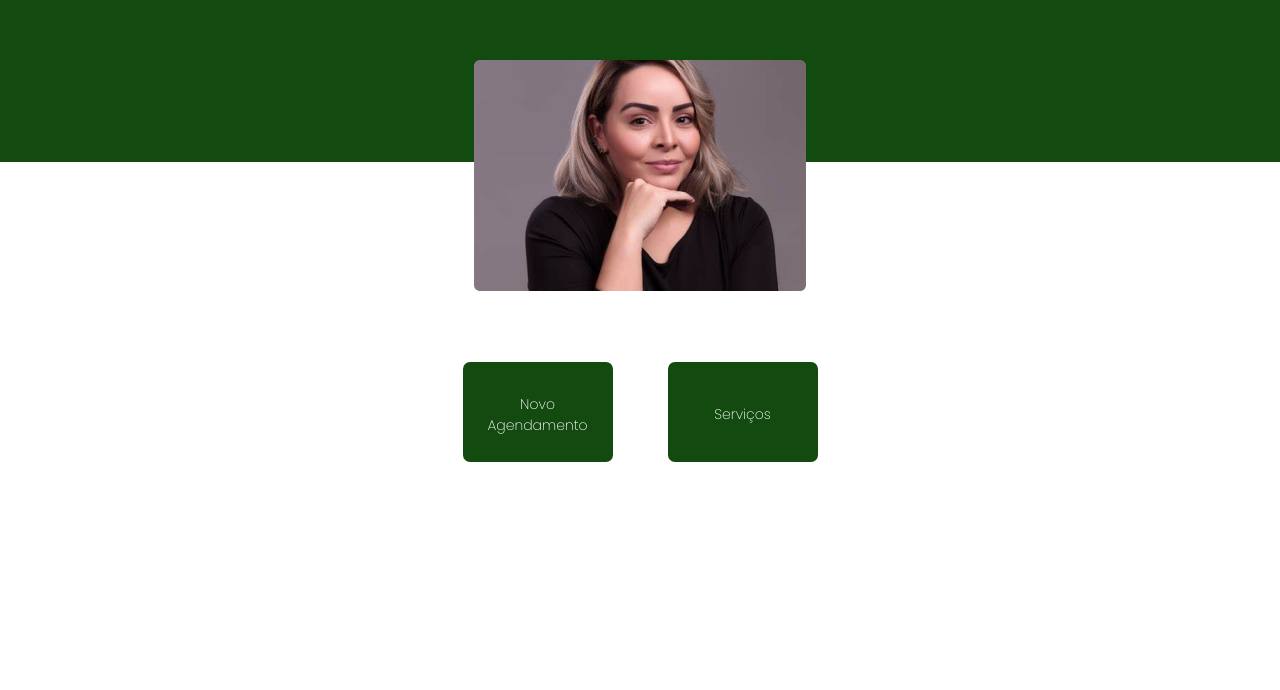
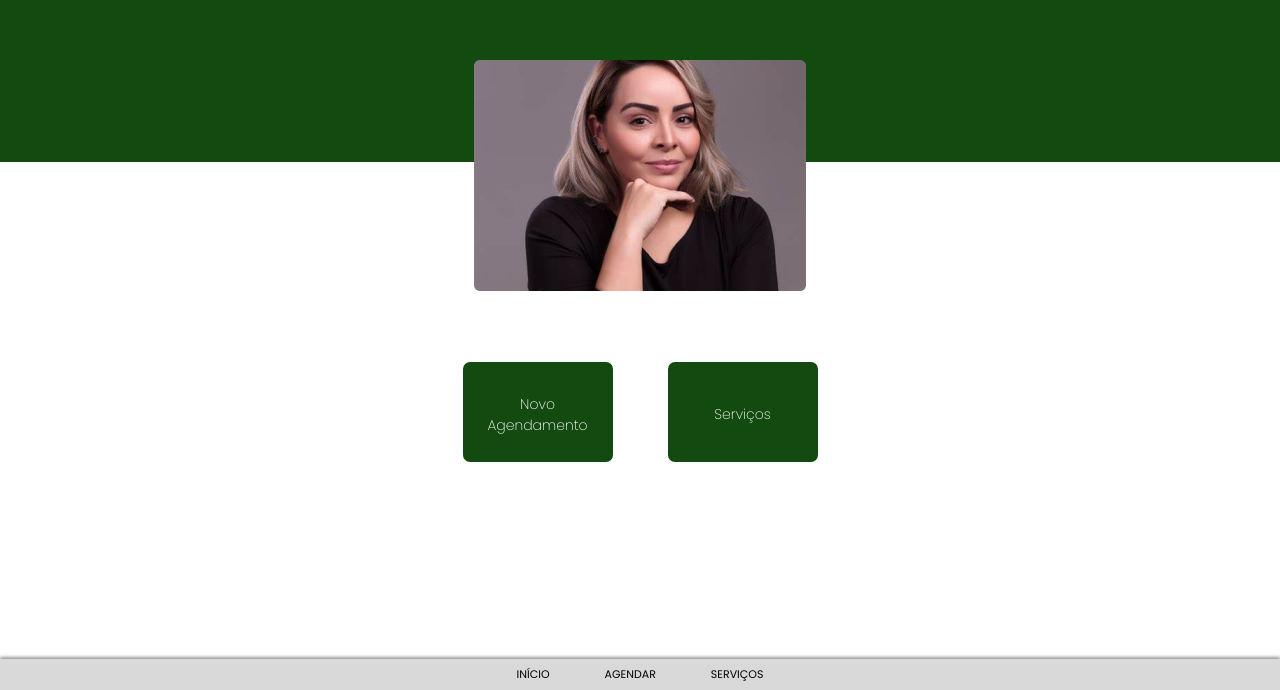
Before and after one commit to patrikferreira/studio-project, a Next.js app: page / in a window 1280 px wide. Shown: the part 110-800 px from the top of the page. Built offline with nearby package versions, Linux system fonts and the light colour scheme.

Commit message:
added footer component

```diff
--- /dev/null
+++ b/src/app/components/Footer.tsx
@@ -0,0 +1,29 @@
+import { useRouter } from 'next/navigation'
+import React from 'react'
+import style from '../page.module.css'
+
+export default function Footer() {
+    const router = useRouter();
+  return (
+    <div className={style.footer}>
+      <div className={style.itemFooter} onClick={() => {
+              router.push('/')
+            }}>
+        <i className="fa-solid fa-house"></i>
+        <p>INÍCIO</p>
+      </div>
+      <div className={style.itemFooter} onClick={() => {
+              router.push('/')
+            }}>
+        <i className="fa-solid fa-calendar-days"></i>
+        <p>AGENDAR</p>
+      </div>
+      <div className={style.itemFooter} onClick={() => {
+              router.push('/')
+            }}>
+      <i className="fa-solid fa-file-pen"></i>
+        <p>SERVIÇOS</p>
+      </div>
+    </div>
+  )
+}
--- a/src/app/page.module.css
+++ b/src/app/page.module.css
@@ -59,3 +59,30 @@
   font-weight: lighter;
   font-size: 14px;
 }
+
+/* ---------- */
+.footer {
+  position: absolute;
+  bottom: 0;
+  width: 100%;
+  background-color: #D9D9D9;
+  padding: 7px;
+  display: flex;
+  gap: 55px;
+  justify-content: center;
+  margin-top: 1px solid #6D6565;
+  box-shadow: 0px -2px 3px 0px rgba(0,0,0,0.41);
+-webkit-box-shadow: 0px -2px 3px 0px rgba(0,0,0,0.41);
+-moz-box-shadow: 0px -2px 3px 0px rgba(0,0,0,0.41);
+
+}
+
+.footer .itemFooter {
+  text-align: center;
+  cursor: pointer;
+  font-size: 11px;
+}
+
+.itemFooter i {
+  font-size: 17px;
+}
--- a/src/app/page.tsx
+++ b/src/app/page.tsx
@@ -2,6 +2,7 @@
 import { useRouter } from 'next/navigation'
 import style from './page.module.css'
 import RouteButton from './components/RouteButton';
+import Footer from './components/Footer';
 
 export default function Home() {
   const router = useRouter();
@@ -24,6 +25,8 @@ export default function Home() {
             }}/>
           </div>
         </div>
+
+        <Footer />
     </main>
   )
 }
```
